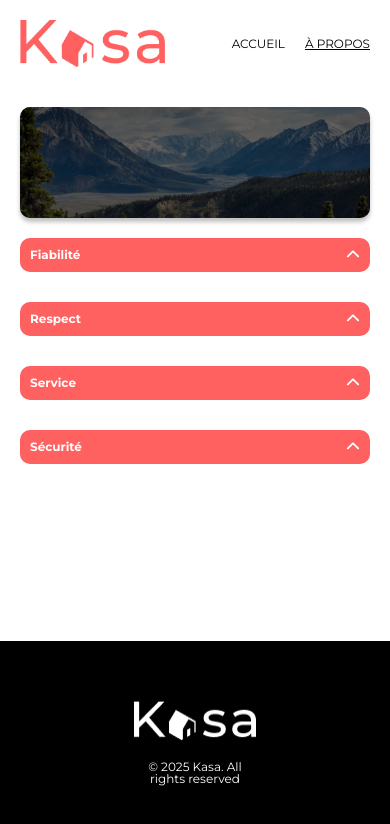
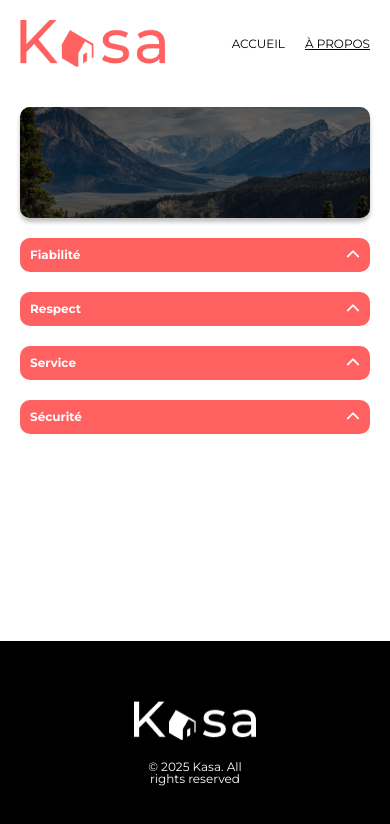
Before and after one commit to n-bon/kasa-oc, a React (Vite) app: page /a-propos in a window 390 px wide. Shown: the top 824 px of the page. Built offline with nearby package versions, Linux system fonts and the light colour scheme.

Commit message:
Style (About.scss) Change gap between collapse on mobile

```diff
--- a/src/assets/style/About.scss
+++ b/src/assets/style/About.scss
@@ -9,6 +9,7 @@
         gap: $medium;
         @media screen and (max-width: 768px) {
             padding: $small 0px;
+            gap: $small;
         }
     }
 }
```
